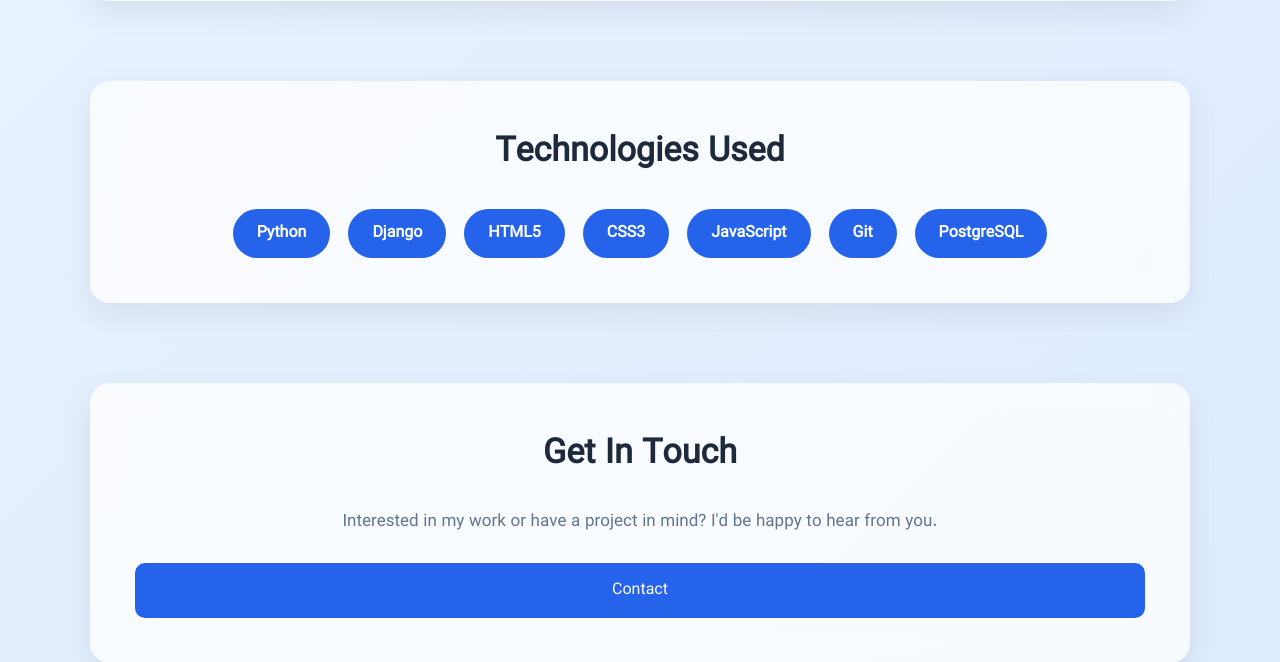
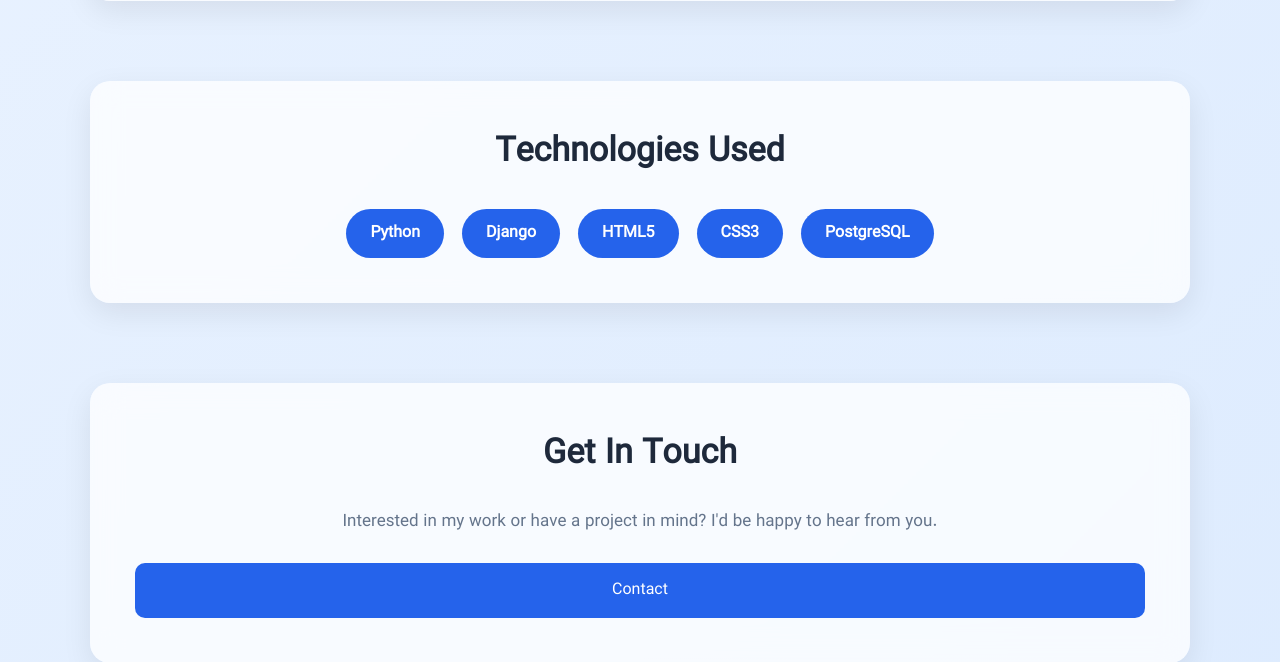
Before and after one commit to AmirHossein-1385/blog, a Django app: page /blog/about/ in a window 1280 px wide; the page is wider, and only the part inside the window is pictured. Shown: the part 1426-2088 px from the top of that part. Run offline with Django 5.2, Linux system fonts and the light colour scheme; parts of the project's set-up code (start-up, migrations or seed data) failed here and were passed over; some libraries are stand-ins or nearby versions; some web fonts are replaced.

Commit message:
Update about.html

```diff
--- a/blog/templates/partials/about.html
+++ b/blog/templates/partials/about.html
@@ -94,8 +94,6 @@
         <span>Django</span>
         <span>HTML5</span>
         <span>CSS3</span>
-        <span>JavaScript</span>
-        <span>Git</span>
         <span>PostgreSQL</span>
 
     </div>
```
